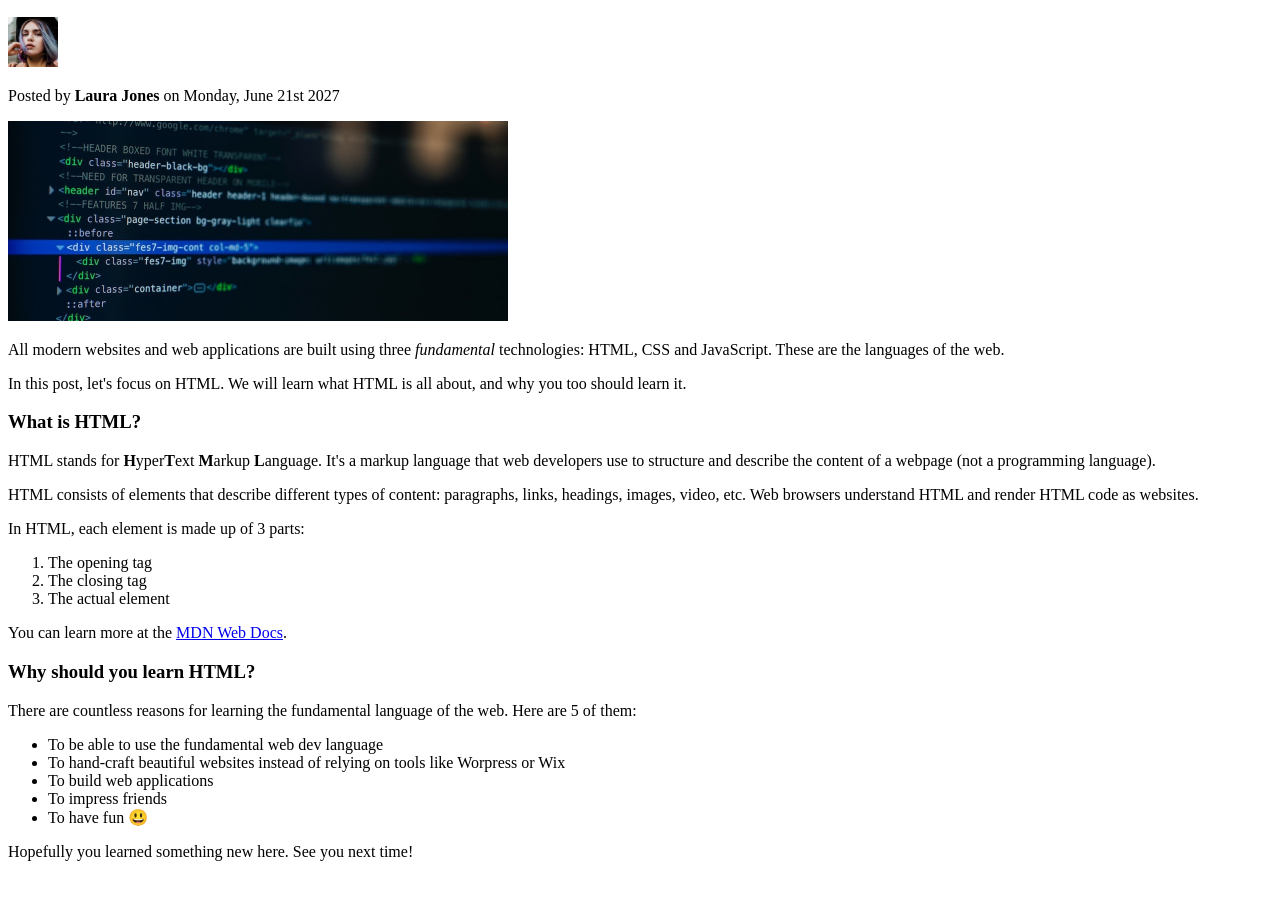
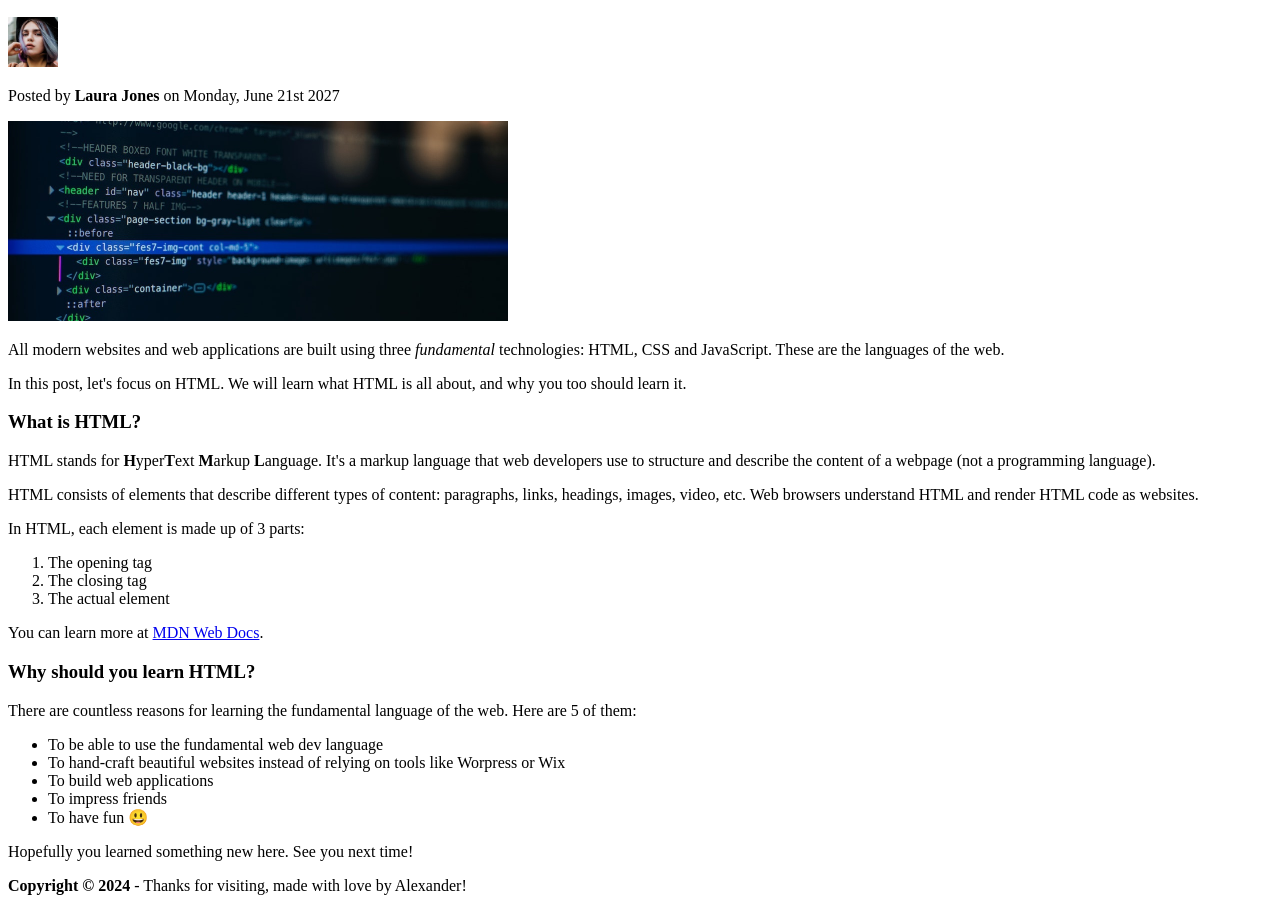
Before and after one commit to Rednaxela-Code/HTML, a plain HTML site: page 02-HTML-Fundamentals/index.html in a window 1280 px wide. Shown: the part 149-1060 px from the top of the page. Before the commit the page ends 1026 px from the top, so only its background shows below. Drawn offline with Linux system fonts and the light colour scheme.

Commit message:
Adding structure elements and copyright footer

```diff
--- a/02-HTML-Fundamentals/index.html
+++ b/02-HTML-Fundamentals/index.html
@@ -7,12 +7,18 @@
   </head>
 
   <body>
+    <header>
       <h1>📘 The Code Magazine</h1>
+      <nav>
         <a href="blog.html">Blog</a>
         <a href="#">Challenges</a>
         <a href="#">Flexbox</a>
         <a href="#">CSS Grid</a>
+      </nav>
+    </header>
 
+    <article>
+      <header>
         <h2>The Basic Language of the web: HTML</h2>
 
         <img
@@ -29,6 +35,7 @@
           width="500"
           height="200"
         />
+      </header>
 
       <p>
         All modern websites and web applications are built using three
@@ -45,9 +52,9 @@
       <p>
         HTML stands for
         <strong>H</strong>yper<strong>T</strong>ext <strong>M</strong>arkup
-      <strong>L</strong>anguage. It's a markup language that web developers use
-      to structure and describe the content of a webpage (not a programming
-      language).
+        <strong>L</strong>anguage. It's a markup language that web developers
+        use to structure and describe the content of a webpage (not a
+        programming language).
       </p>
       <p>
         HTML consists of elements that describe different types of content:
@@ -63,7 +70,7 @@
       </ol>
 
       <p>
-      You can learn more at the
+        You can learn more at
         <a
           href="https://developer.mozilla.org/en-US/docs/Web/HTML"
           target="_blank"
@@ -89,5 +96,11 @@
       </ul>
 
       <p>Hopefully you learned something new here. See you next time!</p>
+    </article>
+    <footer>
+      <p>
+        <strong>Copyright &copy; 2024</strong> - Thanks for visiting, made with love by Alexander!
+      </p>
+    </footer>
   </body>
 </html>
```
Lines whose indentation alone changed are shown as unchanged.
